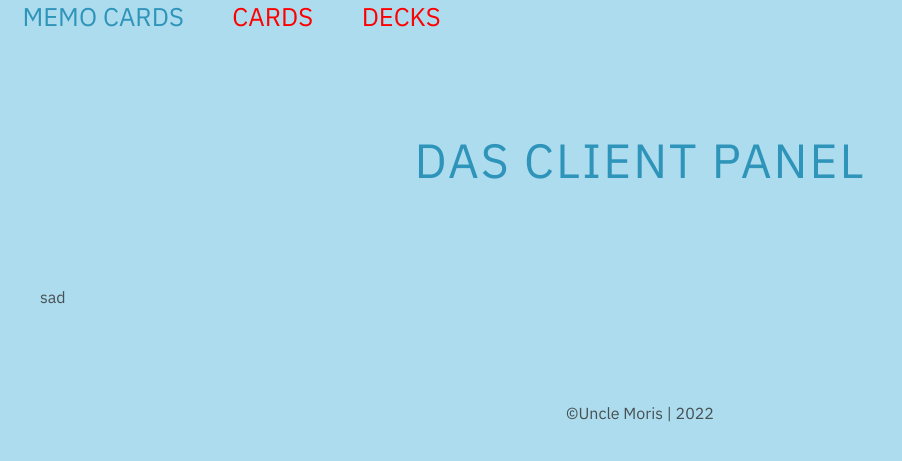
After one commit to MemoryCards/backend, a Django app: page /client_panel in a window 1280 px wide. The commit adds this page. Shown: the top 461 px of the page, without its empty margins (0-902 px from the left). Run offline with Django 4.2, Linux system fonts and the light colour scheme; style sheets or scripts are compiled from the project's sources; some libraries are stand-ins or nearby versions.

Commit message:
new cards

```diff
--- a/memory_cards/main/static/main/sass/pages/_base.scss
+++ b/memory_cards/main/static/main/sass/pages/_base.scss
@@ -19,8 +19,6 @@
   }
 }
 
-
-
 .footer {
   display: flex;
   justify-content: center;
--- /dev/null
+++ b/memory_cards/main/templates/main/client_panel.html
@@ -0,0 +1,15 @@
+{% extends 'base.html' %}
+<!-- The static title of Post  -->
+{% block title %} Contact {% endblock %}
+{% block content %}
+<main>
+    <section class="client_panel section-padding" id="contact">
+        <p class="section-heading">Das Client Panel</p>
+
+        <div class="wrapper">
+            <div class="">sad</div>
+        </div>
+
+    </section>
+</main>
+{% endblock %}
--- a/memory_cards/main/templates/main/contact.html
+++ b/memory_cards/main/templates/main/contact.html
@@ -2,6 +2,7 @@
 <!-- The static title of Post  -->
 {% block title %} Contact {% endblock %}
 {% block content %}
+<main>
     <section class="contact" id="contact">
         <div class="container">
             <div class="d-flex justify-content-center align-items-center">
@@ -18,4 +19,5 @@
             </div>
         </div>
     </section>
+</main>
 {% endblock %}
--- a/memory_cards/main/urls.py
+++ b/memory_cards/main/urls.py
@@ -1,6 +1,6 @@
 from django.urls import path
 
-from .views import home, about, contact
+from .views import home, about, contact, client_panel
 
 app_name = 'main'
 
@@ -8,5 +8,6 @@ app_name = 'main'
 urlpatterns = [
     path('', home, name='home'),
     path('about', about, name='about'),
-    path('contact', contact, name='contact')
+    path('contact', contact, name='contact'),
+    path('client_panel', client_panel, name='client_panel')
 ]
--- a/memory_cards/main/views.py
+++ b/memory_cards/main/views.py
@@ -9,3 +9,6 @@ def contact(request):
 
 def about (request):
     return render(request, 'main/about.html')
+
+def client_panel (request):
+    return render(request, 'main/client_panel.html')
```
Also changed, not shown: memory_cards/main/static/main/sass/pages/_client_panel.scss (added).
